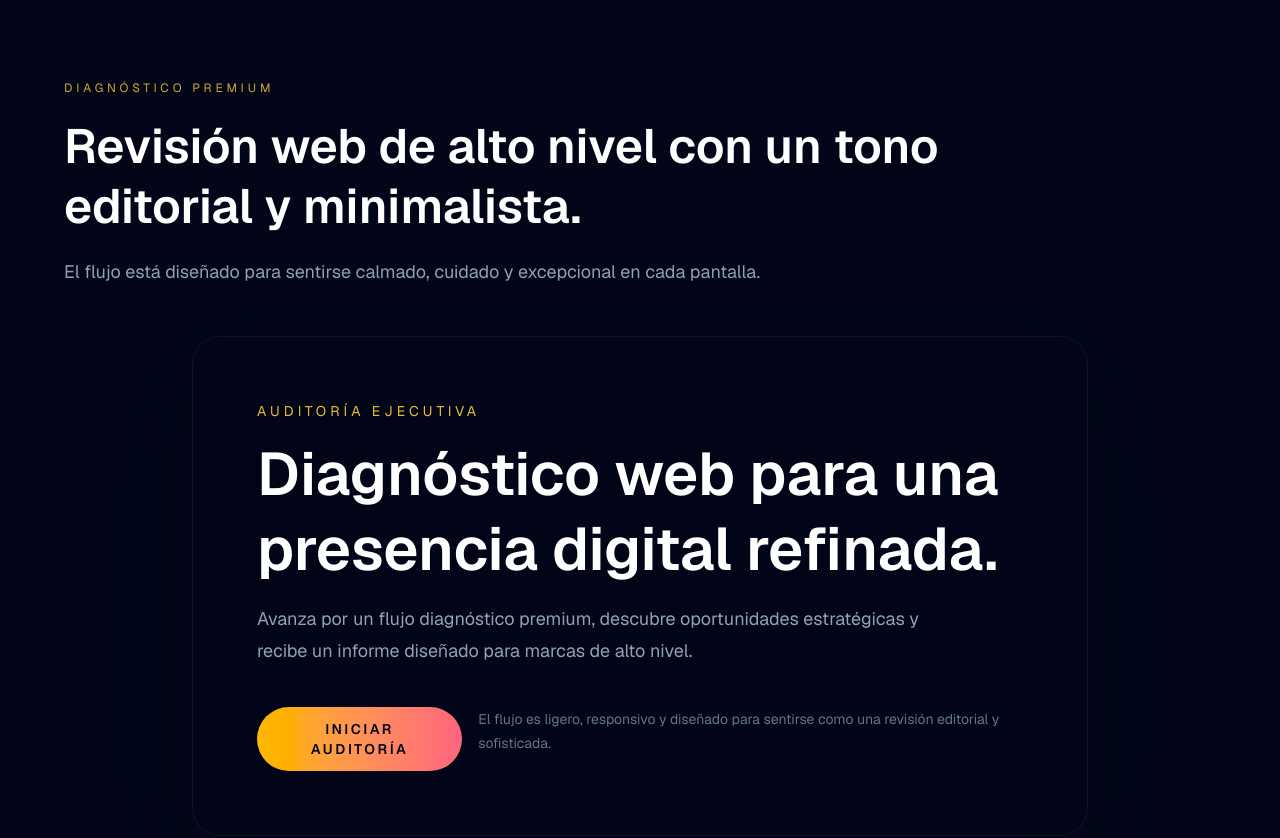
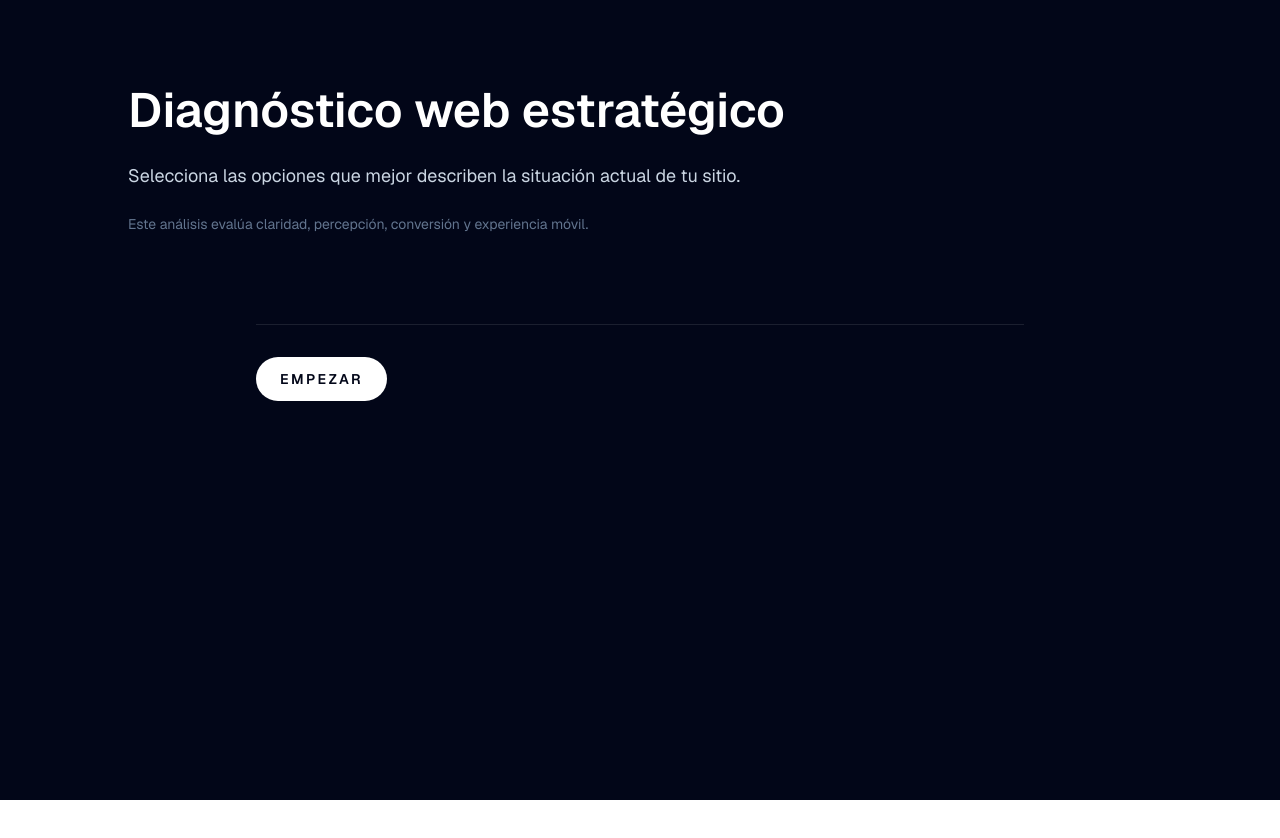
Before and after one commit to camperchargepoint-ship-it/web-perception-report, a Next.js app: page / in a window 1280 px wide. Shown: the top 838 px of the page. After the commit the page ends 800 px from the top, so only its background shows below. Built offline with nearby package versions, Linux system fonts and the light colour scheme.

Commit message:
simplify onboarding copy and improve audit UX

```diff
--- a/src/app/api/lead/route.ts
+++ b/src/app/api/lead/route.ts
@@ -243,7 +243,7 @@ const buildLeadEmail = (lead: EnrichedLeadPayload) => {
   return {
     subject: `Nuevo lead de auditoría web: ${lead.nombre}`,
     text: [
-      "Nuevo lead desde la auditoría web premium.",
+      "Nuevo lead desde el diagnóstico web estratégico.",
       "",
       `Nombre: ${lead.nombre}`,
       `Email: ${lead.email}`,
@@ -263,7 +263,7 @@ const buildLeadEmail = (lead: EnrichedLeadPayload) => {
     ].join("\n"),
     html: `
       <div style="font-family: Arial, sans-serif; color: #111827; line-height: 1.6;">
-        <h1 style="font-size: 22px; margin-bottom: 16px;">Nuevo lead desde la auditoría web premium</h1>
+        <h1 style="font-size: 22px; margin-bottom: 16px;">Nuevo lead desde el diagnóstico web estratégico</h1>
         <p><strong>Nombre:</strong> ${escapeHtml(lead.nombre)}</p>
         <p><strong>Email:</strong> ${escapeHtml(lead.email)}</p>
         <p><strong>Web:</strong> ${escapeHtml(lead.web)}</p>
--- a/src/app/page.tsx
+++ b/src/app/page.tsx
@@ -190,20 +190,20 @@ export default function Home() {
   });
 
   const progressLabel = useMemo(
-    () => `${currentQuestion + 1} / ${questionSteps.length}`,
+    () => `${currentQuestion + 1} de ${questionSteps.length}`,
     [currentQuestion]
   );
 
   const stageTitle = useMemo(() => {
     switch (stage) {
       case "hero":
-        return "Auditoría de lujo diseñada para sitios premium.";
+        return "Diagnóstico web estratégico";
       case "url":
         return "Comienza con la página que deseas fortalecer.";
       case "questions":
         return questionSteps[currentQuestion].question;
       case "loading":
-        return "Afinando tu auditoría premium…";
+        return "Preparando diagnóstico";
       case "email":
         return "Un último paso antes de recibir tu informe.";
       case "results":
@@ -227,7 +227,7 @@ export default function Home() {
     setAnswers((prev) => ({
       ...prev,
       brandPositioning: getHostnameFromUrl(trimmedSiteUrl),
-      strategicFocus: "audiencia premium",
+      strategicFocus: "claridad, conversión y experiencia móvil",
     }));
     setGateFormData((prev) => ({
       ...prev,
@@ -327,7 +327,7 @@ export default function Home() {
       setWebsiteAnalysis(receivedWebsiteAnalysis);
       setScreenshotUrls(receivedScreenshotUrls);
       setLeadSubmissionStatus("success");
-      setLeadSubmissionMessage("Datos enviados correctamente. Tu informe completo ya está desbloqueado.");
+      setLeadSubmissionMessage("Datos enviados correctamente. Tu informe está listo.");
       setStage("results");
     } catch (error) {
       console.error("[lead-form] Fallo en el envío del lead", error);
@@ -337,39 +337,25 @@ export default function Home() {
   };
 
   const renderHero = () => (
-    <div className="mx-auto flex w-full max-w-4xl flex-col gap-10 rounded-[28px] border border-white/5 bg-slate-950/80 p-10 shadow-[0_40px_120px_rgba(10,14,28,0.28)] backdrop-blur-xl md:p-16">
-      <div className="space-y-4 text-center sm:text-left">
-        <p className="text-sm uppercase tracking-[0.28em] text-amber-300/90">Auditoría ejecutiva</p>
-        <h1 className="text-4xl font-semibold leading-tight text-white sm:text-6xl">
-          Diagnóstico web para una presencia digital refinada.
-        </h1>
-        <p className="max-w-2xl text-base leading-8 text-slate-400 sm:text-lg">
-          Avanza por un flujo diagnóstico premium, descubre oportunidades estratégicas y recibe un informe diseñado para marcas de alto nivel.
-        </p>
-      </div>
-      <div className="flex flex-col gap-4 sm:flex-row">
+    <div className="mx-auto flex w-full max-w-3xl flex-col items-start gap-8 py-6 sm:py-10">
+      <div className="h-px w-full bg-white/10" />
+      <div className="flex flex-col gap-4 sm:flex-row sm:items-center">
         <button
           type="button"
           onClick={handleStart}
-          className="inline-flex items-center justify-center rounded-full bg-gradient-to-r from-amber-400 to-rose-400 px-6 py-3 text-sm font-semibold uppercase tracking-[0.18em] text-slate-950 transition duration-300 hover:-translate-y-0.5 hover:shadow-lg hover:shadow-amber-400/20"
+          className="inline-flex items-center justify-center rounded-full bg-white px-6 py-3 text-sm font-semibold uppercase tracking-[0.18em] text-slate-950 transition duration-300 hover:-translate-y-0.5 hover:bg-amber-200"
         >
-          Iniciar auditoría
+          Empezar
         </button>
-        <p className="max-w-xl text-sm leading-6 text-slate-500">
-          El flujo es ligero, responsivo y diseñado para sentirse como una revisión editorial y sofisticada.
-        </p>
       </div>
     </div>
   );
 
   const renderUrlScreen = () => (
-    <div className="mx-auto w-full max-w-3xl rounded-[28px] border border-white/5 bg-slate-950/80 p-8 shadow-[0_40px_120px_rgba(10,14,28,0.28)] backdrop-blur-xl sm:p-12">
-      <div className="space-y-4">
-        <p className="text-sm uppercase tracking-[0.28em] text-slate-500">Entrada de sitio</p>
-        <h2 className="text-3xl font-semibold leading-tight text-white sm:text-4xl">Introduce la página que quieres revisar.</h2>
-        <p className="max-w-2xl text-sm leading-6 text-slate-400">
-          Este paso enmarca el análisis, mientras las siguientes pantallas se centran en señales clave de experiencia.
-        </p>
+    <div className="mx-auto w-full max-w-3xl py-4 sm:py-8">
+      <div className="space-y-3">
+        <p className="text-sm uppercase tracking-[0.28em] text-slate-500">Sitio web</p>
+        <h2 className="text-3xl font-semibold leading-tight text-white sm:text-4xl">Introduce la URL.</h2>
       </div>
       <div className="mt-10 flex flex-col gap-5 sm:flex-row sm:items-end">
         <label className="flex-1">
@@ -378,14 +364,14 @@ export default function Home() {
             value={siteUrl}
             onChange={(event) => setSiteUrl(event.target.value)}
             placeholder="https://tumarca.com"
-            className="w-full rounded-3xl border border-white/10 bg-slate-900/80 px-4 py-4 text-sm text-slate-100 outline-none transition focus:border-amber-300/70 focus:ring-2 focus:ring-amber-300/15"
+            className="w-full rounded-2xl border border-white/10 bg-slate-900/45 px-4 py-4 text-sm text-slate-100 outline-none transition focus:border-amber-300/70 focus:ring-2 focus:ring-amber-300/15"
           />
         </label>
         <button
           type="button"
           onClick={handleUrlNext}
           disabled={!siteUrl}
-          className="inline-flex items-center justify-center rounded-full bg-white/10 px-6 py-4 text-sm font-semibold uppercase tracking-[0.18em] text-white transition duration-300 enabled:hover:-translate-y-0.5 enabled:hover:bg-amber-400 enabled:hover:text-slate-950 disabled:cursor-not-allowed disabled:opacity-50"
+          className="inline-flex items-center justify-center rounded-full bg-white px-6 py-4 text-sm font-semibold uppercase tracking-[0.18em] text-slate-950 transition duration-300 enabled:hover:-translate-y-0.5 enabled:hover:bg-amber-200 disabled:cursor-not-allowed disabled:opacity-50"
         >
           Continuar
         </button>
@@ -397,19 +383,15 @@ export default function Home() {
     const current = questionSteps[currentQuestion];
     return (
       <div className="space-y-10">
-        <div className="flex flex-col gap-5 rounded-[28px] border border-white/5 bg-slate-950/80 p-7 shadow-[0_30px_80px_rgba(10,14,28,0.24)] sm:p-10">
+        <div className="flex flex-col gap-8 py-2 sm:py-6">
           <div className="flex items-center justify-between gap-4">
             <div>
               <p className="text-xs uppercase tracking-[0.28em] text-slate-500">Pregunta</p>
-              <p className="mt-2 text-sm text-slate-400">{progressLabel} de {questionSteps.length}</p>
-            </div>
-            <div className="rounded-full bg-slate-900/80 px-4 py-2 text-xs uppercase tracking-[0.22em] text-amber-300 ring-1 ring-white/10">
-              {Math.round(((currentQuestion + 1) / questionSteps.length) * 100)}%
+              <p className="mt-2 text-sm text-slate-400">{progressLabel}</p>
             </div>
           </div>
           <QuestionCard
             question={current.question}
-            subtitle={current.subtitle}
             options={current.options}
             selectedOptionId={selectedOptionId}
             progress={(currentQuestion + 1) / questionSteps.length}
@@ -420,7 +402,7 @@ export default function Home() {
           <button
             type="button"
             onClick={handleNextQuestion}
-            className="inline-flex items-center justify-center rounded-full bg-amber-400 px-6 py-3 text-sm font-semibold uppercase tracking-[0.18em] text-slate-950 transition duration-300 hover:-translate-y-0.5 hover:shadow-lg hover:shadow-amber-400/25"
+            className="inline-flex items-center justify-center rounded-full bg-white px-6 py-3 text-sm font-semibold uppercase tracking-[0.18em] text-slate-950 transition duration-300 hover:-translate-y-0.5 hover:bg-amber-200"
           >
             {currentQuestion === questionSteps.length - 1 ? "Generar auditoría" : "Siguiente pregunta"}
           </button>
@@ -430,14 +412,11 @@ export default function Home() {
   };
 
   const renderLoading = () => (
-    <div className="mx-auto flex w-full max-w-3xl flex-col items-center justify-center rounded-[28px] border border-white/5 bg-slate-950/80 px-10 py-20 text-center shadow-[0_40px_120px_rgba(10,14,28,0.28)] backdrop-blur-xl">
-      <div className="mb-6 h-20 w-20 rounded-full bg-gradient-to-br from-amber-400 via-rose-400 to-violet-500 shadow-[0_20px_80px_rgba(251,191,36,0.18)]">
-        <div className="mx-auto mt-6 h-8 w-8 animate-pulse rounded-full bg-slate-950" />
+    <div className="mx-auto flex w-full max-w-3xl flex-col items-center justify-center px-8 py-20 text-center">
+      <div className="mb-8 h-2 w-36 overflow-hidden rounded-full bg-white/10">
+        <div className="h-full w-1/2 animate-pulse rounded-full bg-amber-300" />
       </div>
-      <h2 className="text-3xl font-semibold text-white">Preparando tu auditoría de lujo</h2>
-      <p className="mt-4 max-w-xl text-sm leading-7 text-slate-400">
-        El sistema está alineando tus respuestas con una revisión estratégica y de alto nivel. Esto solo tarda un momento.
-      </p>
+      <h2 className="text-3xl font-semibold text-white">Preparando diagnóstico</h2>
     </div>
   );
 
@@ -446,13 +425,10 @@ export default function Home() {
     const isSubmitting = leadSubmissionStatus === "submitting";
 
     return (
-      <div className="mx-auto w-full max-w-3xl rounded-[28px] border border-white/5 bg-slate-950/80 p-8 shadow-[0_40px_120px_rgba(10,14,28,0.28)] backdrop-blur-xl sm:p-12">
-        <div className="space-y-6 text-center">
-          <p className="text-sm uppercase tracking-[0.28em] text-amber-300/90">Acceso exclusivo</p>
-          <h2 className="text-4xl font-semibold leading-tight text-white sm:text-5xl">Recibe tu informe estratégico personalizado.</h2>
-          <p className="max-w-2xl mx-auto text-sm leading-7 text-slate-400">
-            Completa los datos para desbloquear tu auditoría premium y conservar los hallazgos para futuras consultas.
-          </p>
+      <div className="mx-auto w-full max-w-3xl py-4 sm:py-8">
+        <div className="space-y-4 text-center">
+          <p className="text-sm uppercase tracking-[0.28em] text-amber-300/90">Informe</p>
+          <h2 className="text-4xl font-semibold leading-tight text-white sm:text-5xl">Recibe tu diagnóstico.</h2>
         </div>
         <form className="mt-12 space-y-5" onSubmit={handleSubmitEmail}>
           <div className="grid gap-5 sm:grid-cols-2">
@@ -466,7 +442,7 @@ export default function Home() {
                 placeholder="Tu nombre completo"
                 autoComplete="name"
                 required
-                className="w-full rounded-3xl border border-white/10 bg-slate-900/80 px-4 py-4 text-sm text-slate-100 outline-none transition focus:border-amber-300/70 focus:ring-2 focus:ring-amber-300/15"
+                className="w-full rounded-2xl border border-white/10 bg-slate-900/45 px-4 py-4 text-sm text-slate-100 outline-none transition focus:border-amber-300/70 focus:ring-2 focus:ring-amber-300/15"
               />
             </label>
             <label>
@@ -479,7 +455,7 @@ export default function Home() {
                 placeholder="tu@empresa.com"
                 autoComplete="email"
                 required
-                className="w-full rounded-3xl border border-white/10 bg-slate-900/80 px-4 py-4 text-sm text-slate-100 outline-none transition focus:border-amber-300/70 focus:ring-2 focus:ring-amber-300/15"
+                className="w-full rounded-2xl border border-white/10 bg-slate-900/45 px-4 py-4 text-sm text-slate-100 outline-none transition focus:border-amber-300/70 focus:ring-2 focus:ring-amber-300/15"
               />
             </label>
           </div>
@@ -493,16 +469,16 @@ export default function Home() {
               placeholder="https://tumarca.com"
               autoComplete="url"
               required
-              className="w-full rounded-3xl border border-white/10 bg-slate-900/80 px-4 py-4 text-sm text-slate-100 outline-none transition focus:border-amber-300/70 focus:ring-2 focus:ring-amber-300/15"
+              className="w-full rounded-2xl border border-white/10 bg-slate-900/45 px-4 py-4 text-sm text-slate-100 outline-none transition focus:border-amber-300/70 focus:ring-2 focus:ring-amber-300/15"
             />
           </label>
           <div className="pt-4">
             <button
               type="submit"
               disabled={!isFormValid || isSubmitting}
-              className="w-full inline-flex items-center justify-center rounded-full bg-gradient-to-r from-amber-400 to-rose-400 px-6 py-4 text-sm font-semibold uppercase tracking-[0.18em] text-slate-950 transition duration-300 enabled:hover:-translate-y-0.5 enabled:hover:shadow-lg enabled:hover:shadow-amber-400/25 disabled:cursor-not-allowed disabled:opacity-50"
+              className="w-full inline-flex items-center justify-center rounded-full bg-white px-6 py-4 text-sm font-semibold uppercase tracking-[0.18em] text-slate-950 transition duration-300 enabled:hover:-translate-y-0.5 enabled:hover:bg-amber-200 disabled:cursor-not-allowed disabled:opacity-50"
             >
-              {isSubmitting ? "Enviando acceso" : "Desbloquear informe completo"}
+              {isSubmitting ? "Enviando" : "Ver informe"}
             </button>
           </div>
         </form>
@@ -511,12 +487,6 @@ export default function Home() {
             {leadSubmissionMessage}
           </div>
         ) : null}
-        <div className="mt-8 rounded-3xl border border-white/10 bg-slate-900/70 p-5 text-slate-300 shadow-[inset_0_1px_0_rgba(255,255,255,0.03)]">
-          <p className="text-xs uppercase tracking-[0.22em] text-slate-500">Privacidad protegida</p>
-          <p className="mt-2 text-sm leading-6 text-slate-400">
-            Tu información se conservará de forma confidencial y solo se utilizará para enviar tu informe y futuras actualizaciones relevantes.
-          </p>
-        </div>
       </div>
     );
   };
@@ -706,7 +676,7 @@ export default function Home() {
     return (
       <div className="mx-auto w-full max-w-6xl space-y-14 rounded-[28px] bg-slate-950/70 px-6 py-10 shadow-[0_40px_120px_rgba(10,14,28,0.28)] backdrop-blur-xl sm:px-10 sm:py-14 lg:px-14">
         <div className="space-y-7">
-          <p className="text-sm uppercase tracking-[0.28em] text-amber-300/90">Resultado premium</p>
+          <p className="text-sm uppercase tracking-[0.28em] text-amber-300/90">Resultado</p>
           <h2 className="max-w-4xl text-4xl font-semibold leading-tight text-white sm:text-5xl">Una lectura estratégica de tu presencia digital.</h2>
           {leadSubmissionStatus === "success" ? (
             <div className="max-w-3xl rounded-2xl border border-emerald-300/20 bg-emerald-300/10 px-5 py-4 text-sm leading-7 text-emerald-100">
@@ -714,7 +684,7 @@ export default function Home() {
             </div>
           ) : null}
           <p className="max-w-3xl text-lg leading-9 text-slate-300">
-            {report?.summary || "Tu revisión premium está lista."}
+            {report?.summary || "Tu informe está listo."}
           </p>
         </div>
         <div className="grid gap-12 border-t border-white/10 pt-10 lg:grid-cols-[1.15fr_0.85fr] sm:pt-14">
@@ -772,14 +742,16 @@ export default function Home() {
 
   return (
     <main className="min-h-screen bg-slate-950 text-slate-100">
-      <div className="mx-auto flex min-h-screen w-full max-w-7xl flex-col gap-12 px-6 py-12 sm:px-10 sm:py-16 lg:px-16 lg:py-20">
+      <div className="mx-auto flex min-h-screen w-full max-w-6xl flex-col gap-12 px-6 py-12 sm:px-10 sm:py-16 lg:px-16 lg:py-20">
         <div className="space-y-5">
-          <p className="text-xs uppercase tracking-[0.32em] text-amber-300/80">Diagnóstico premium</p>
           <h1 className="max-w-4xl text-4xl font-semibold leading-tight text-white sm:text-5xl">
-            Revisión web de alto nivel con un tono editorial y minimalista.
+            Diagnóstico web estratégico
           </h1>
-          <p className="max-w-3xl text-base leading-8 text-slate-400 sm:text-lg">
-            El flujo está diseñado para sentirse calmado, cuidado y excepcional en cada pantalla.
+          <p className="max-w-3xl text-base leading-8 text-slate-300 sm:text-lg">
+            Selecciona las opciones que mejor describen la situación actual de tu sitio.
+          </p>
+          <p className="text-sm leading-6 text-slate-500">
+            Este análisis evalúa claridad, percepción, conversión y experiencia móvil.
           </p>
         </div>
 
--- a/src/lib/diagnosis.ts
+++ b/src/lib/diagnosis.ts
@@ -108,7 +108,7 @@ function deriveOpportunities(scores: Record<string, number>): string[] {
 
   if (opportunities.length === 0) {
     opportunities.push(
-      "Sigue refinando con ajustes estratégicos que refuercen tu posición premium sin perder elegancia."
+      "Sigue refinando con ajustes estratégicos que refuercen una posición clara y consistente."
     );
   }
 
@@ -158,7 +158,7 @@ export const mockDiagnosisExamples = {
     },
     {
       brandName: "Elevate Studio",
-      focus: "audiencia premium",
+      focus: "claridad estratégica",
     }
   ),
   medium: diagnoseKPIs(
```
Also changed, not shown: src/components/questions/QuestionCard.tsx (+8 -28 lines).
